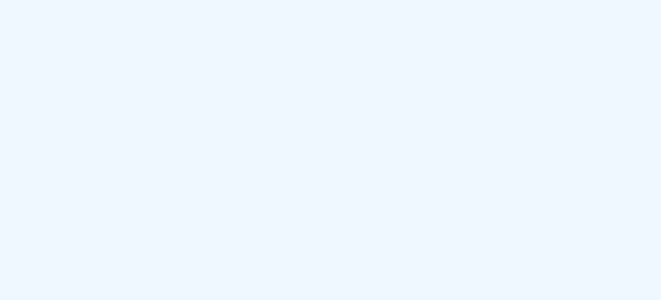
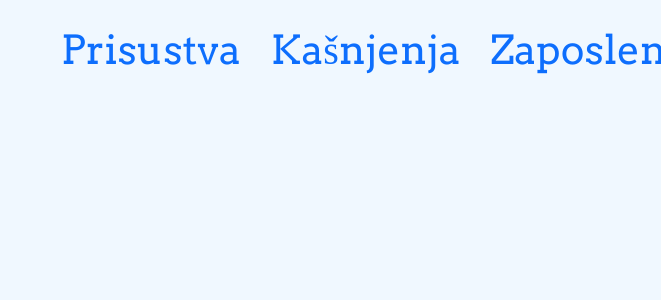
Before and after one commit to hel99/evidencija-react, a React (Create React App) app: page /admin-dashboard in a window 1280 px wide. Before the commit this address had no page. Shown: the top 300 px of the page, without its empty margins (619-1280 px from the left). Built offline with nearby package versions, Linux system fonts and the light colour scheme.

Commit message:
AdminDashboard.jsx strana, Nav.jsx, Prisustva.jsx, Kasnjenja.jsx, Zaposleni.jsx, rute

```diff
--- a/src/App.js
+++ b/src/App.js
@@ -2,8 +2,18 @@ import Pocetna from "./strane/Pocetna";
 import Register from "./strane/Register";
 import { BrowserRouter as Router, Routes, Route } from 'react-router-dom';
 import Welcome from "./strane/Welcome";
+import AdminDashboard from "./strane/AdminDashboard";
+import Prisustva from "./strane/Prisustva";
+import Kasnjenja from "./strane/Kasnjenja";
+import Zaposleni from "./strane/Zaposleni";
 
 function App() {
+
+  console.log("u 4 se poziva ka serveru i kupi kod svih zaposlenih, da li im je $login false, ako jeste dodaje im odsustvo")
+
+  var date = new Date()
+  console.log(date)
+
   return (
     <div className="App">
       <Router>
@@ -11,6 +21,10 @@ function App() {
           <Route path="/" element={<Pocetna />} />
           <Route path="/register" element={<Register />} />
           <Route path="/welcome" element={<Welcome />} />
+          <Route path="/admin-dashboard" element={<AdminDashboard />} />
+          <Route path="/prisustva" element={<Prisustva />} />
+          <Route path="/kasnjenja" element={<Kasnjenja />} />
+          <Route path="/zaposleni" element={<Zaposleni />} />
         </Routes>
       </Router>
     </div>
--- a/src/index.css
+++ b/src/index.css
@@ -46,3 +46,14 @@
   margin-left: 800px;
   margin-top: 40px;
 }
+
+.nav-m {
+  padding-top: 20px;
+  padding-left: 650px;
+}
+
+.nav-m-link{
+  text-decoration: none;
+  margin-left: 30px;
+  font-size: 40px;
+}
--- /dev/null
+++ b/src/komponente/Nav.jsx
@@ -0,0 +1,15 @@
+import { Link } from 'react-router-dom'
+
+const Nav = () => {
+    return (
+        <div>
+            <nav className="nav-m">
+                <Link className='nav-m-link'>Prisustva</Link>
+                <Link className='nav-m-link'>Kašnjenja</Link>
+                <Link className='nav-m-link'>Zaposleni</Link>
+            </nav>
+        </div>
+    )
+}
+
+export default Nav;
--- /dev/null
+++ b/src/strane/AdminDashboard.jsx
@@ -0,0 +1,12 @@
+import Nav from "../komponente/Nav";
+
+
+const AdminDashboard = () => {
+    return (
+        <div>
+            <Nav />
+        </div>
+    )
+}
+
+export default AdminDashboard;
--- /dev/null
+++ b/src/strane/Kasnjenja.jsx
@@ -0,0 +1,11 @@
+
+
+const Kasnjenja = () => {
+    return (
+        <div>
+
+        </div>
+    )
+}
+
+export default Kasnjenja;
--- a/src/strane/Pocetna.jsx
+++ b/src/strane/Pocetna.jsx
@@ -26,10 +26,20 @@ const Pocetna = () => {
                     icon: 'info',
                     title: 'Login message',
                     text: 'You have been successfully logged in!'
-                })
+                });
+
+
+                axios.get(`http://localhost:8000/api/check-login/${res.data.id}`).then(res => {
+
+                });
+
+
 
                 localStorage.setItem('email', zaposleni.email)
-                navigate('/welcome')
+                if (localStorage.getItem('email') == 'admin@it.com')
+                    navigate('/admin-dashboard')
+                else
+                    navigate('/welcome')
 
             }
             else
--- /dev/null
+++ b/src/strane/Prisustva.jsx
@@ -0,0 +1,11 @@
+
+
+const Prisustva = () => {
+    return (
+        <div>
+
+        </div>
+    )
+}
+
+export default Prisustva;
--- /dev/null
+++ b/src/strane/Zaposleni.jsx
@@ -0,0 +1,11 @@
+
+
+const Zaposleni = () => {
+    return (
+        <div>
+
+        </div>
+    )
+}
+
+export default Zaposleni;
```
